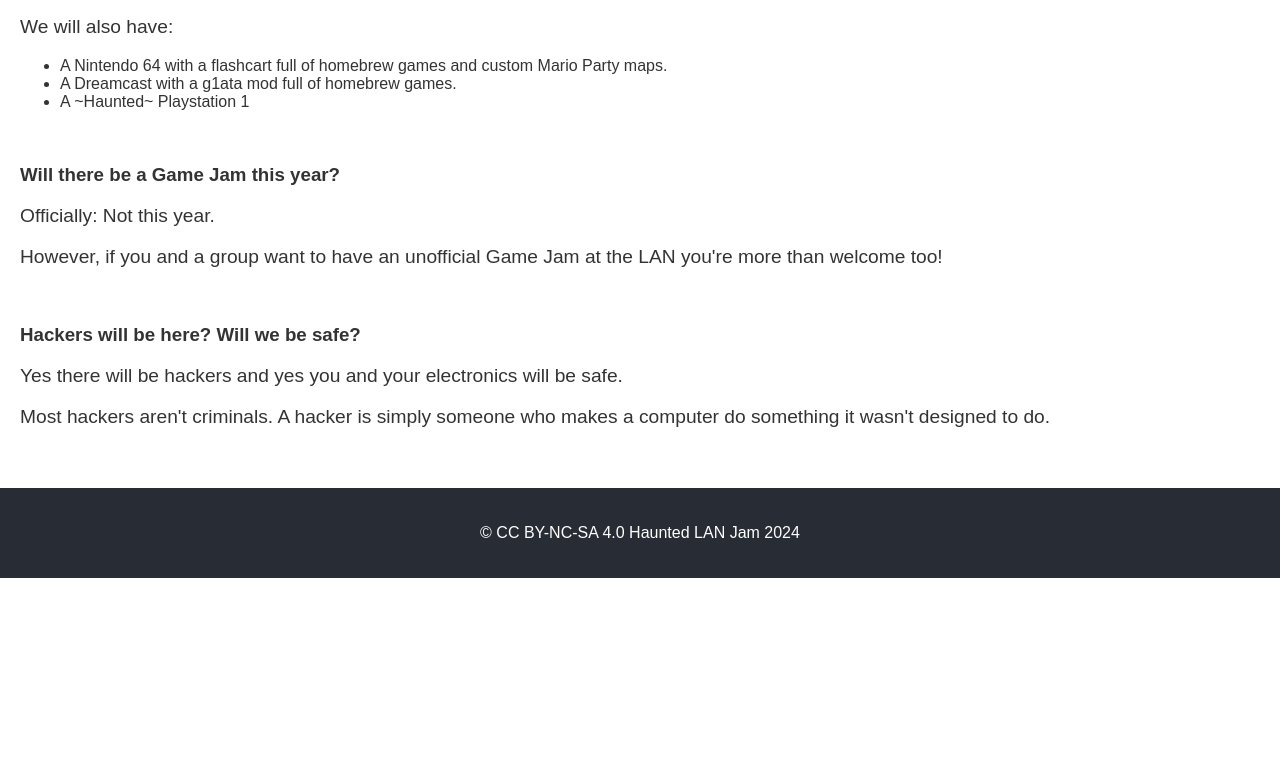
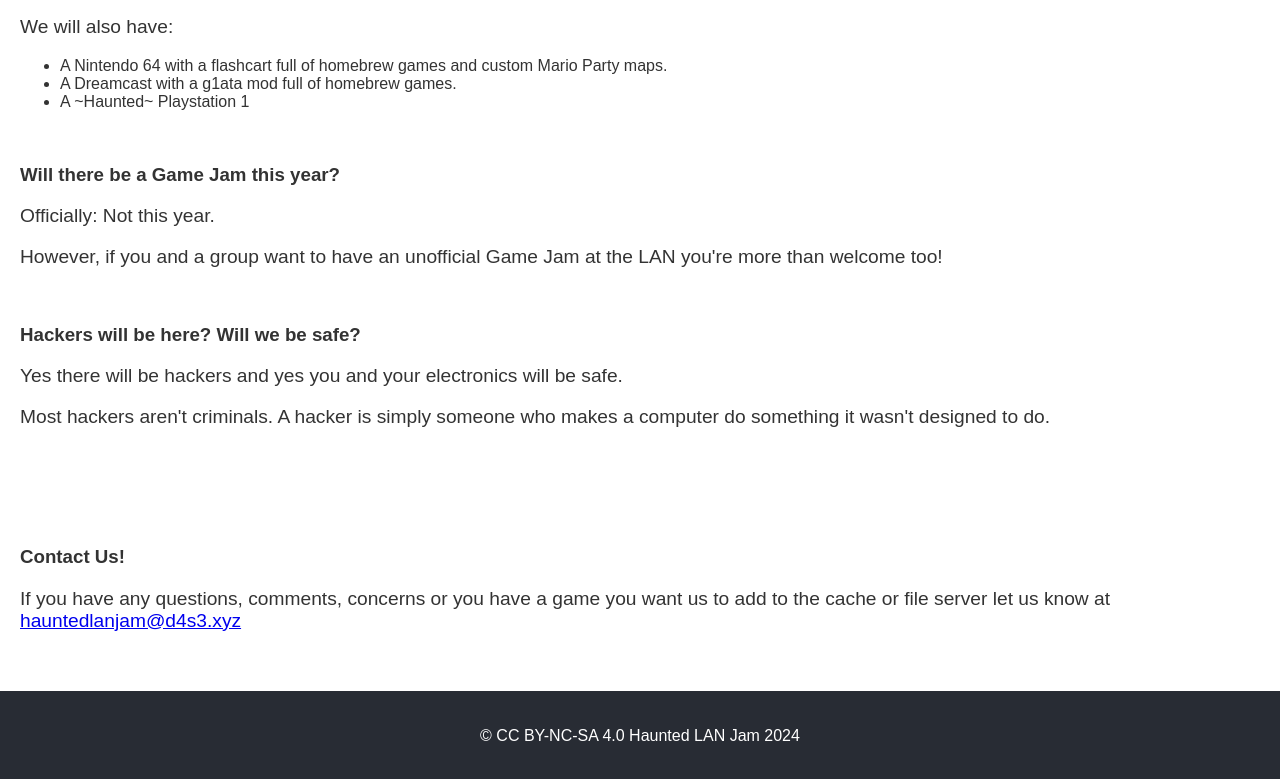
Before and after one commit to sudo-d4s3/hauntedlanjam.github.io, a plain HTML site: page index.html in a window 1280 px wide. Shown: the part 1904-2683 px from the top of the page. Before the commit the page ends 2482 px from the top, so only its background shows below. Drawn offline with Linux system fonts and the light colour scheme.

Commit message:
Added Contact Info

```diff
--- a/index.html
+++ b/index.html
@@ -119,6 +119,11 @@
 		<p>Most hackers aren't criminals. A hacker is simply someone who makes a computer do something it wasn't designed to do.</p>
     </section>
 
+	<section class="section">
+		<h3>Contact Us!</h3>
+		<p>If you have any questions, comments, concerns or you have a game you want us to add to the cache or file server let us know at <a href="mailto:hauntedlanjam@d4s3.xyz">hauntedlanjam@d4s3.xyz</a></p>
+	</section>
+
     <footer class="footer">
         <p>&copy; CC BY-NC-SA 4.0 Haunted LAN Jam 2024 </p>
     </footer>
```
